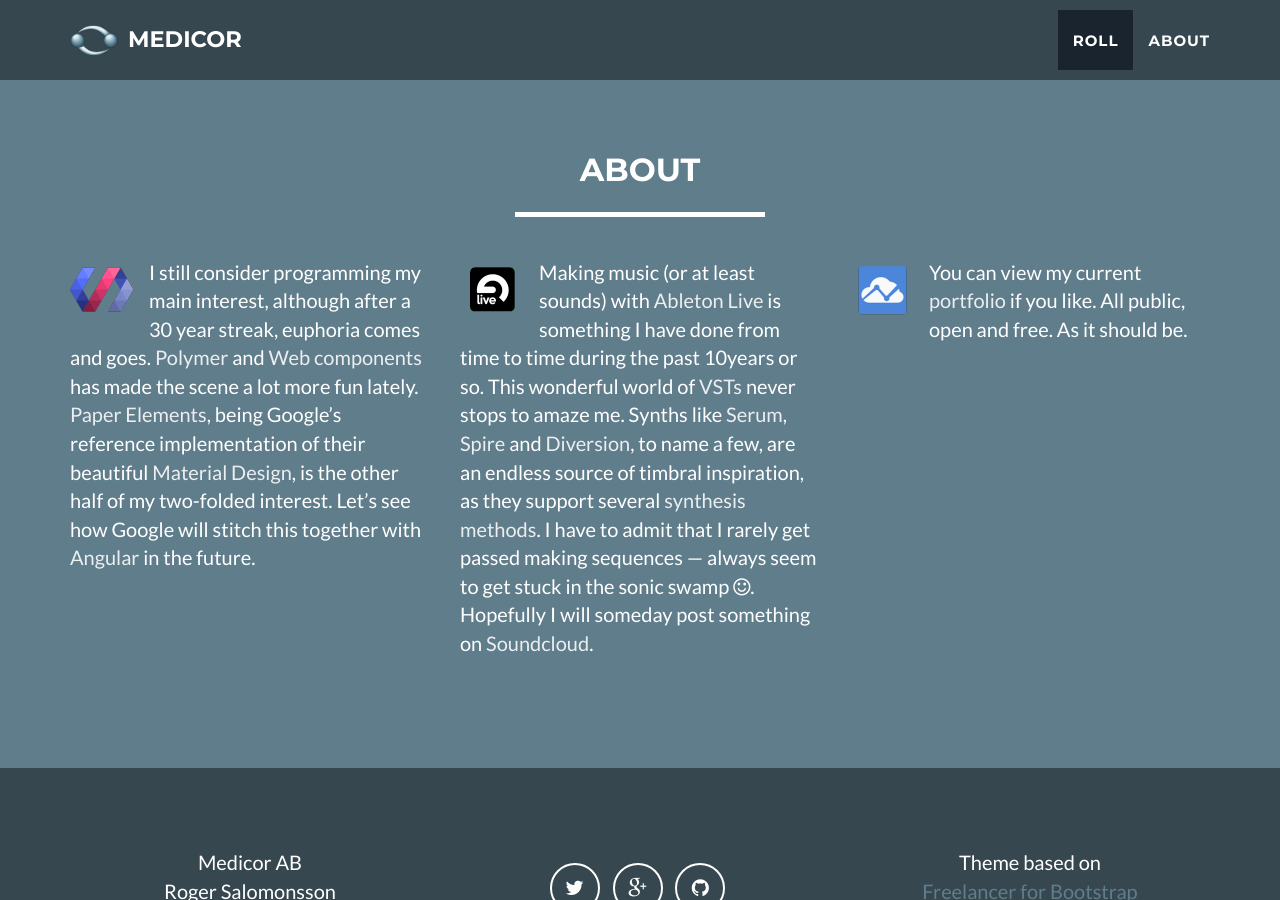
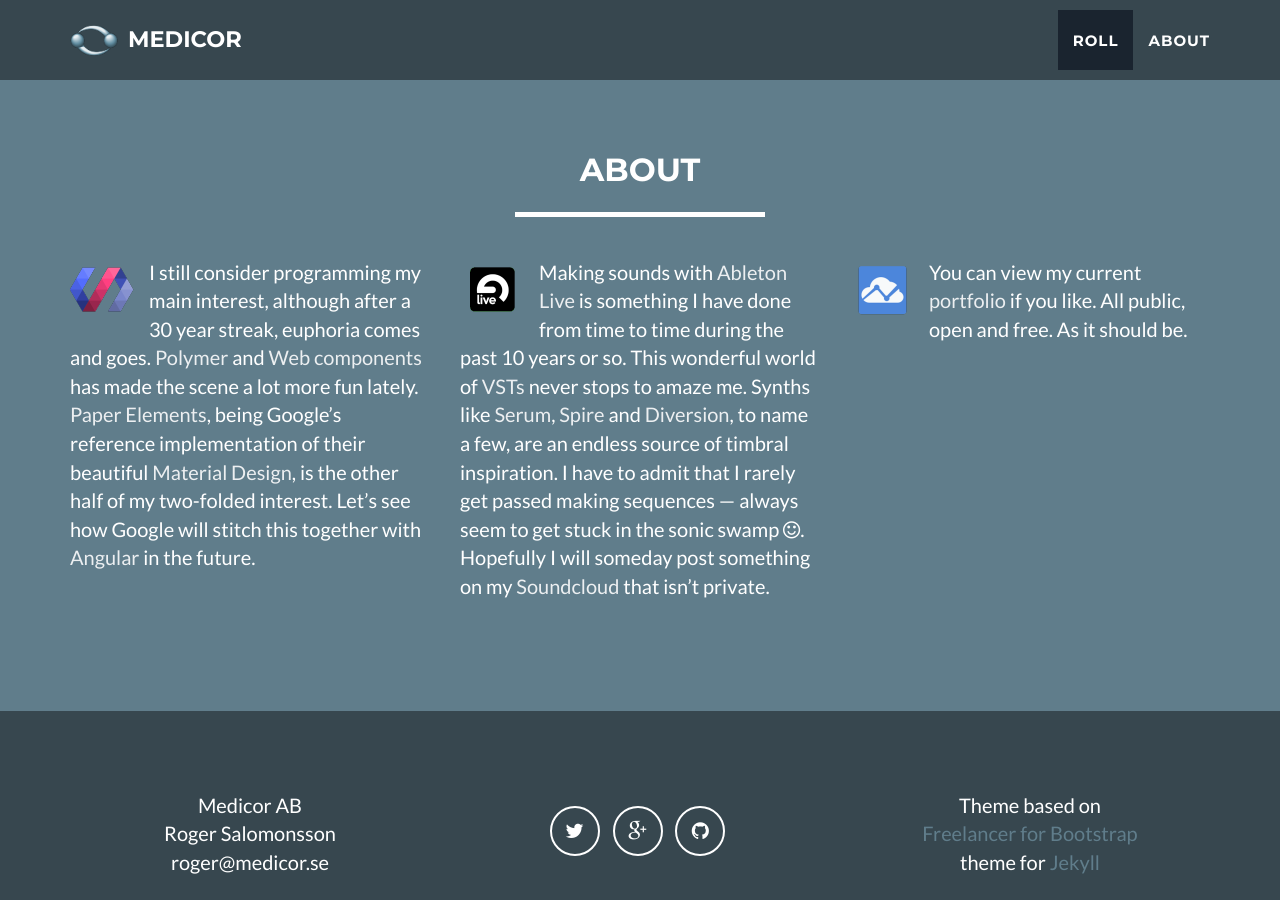
Before and after one commit to medicor/medicor.github.io, a Jekyll site: the page built from index.html, in a window 1280 px wide and 900 px high, scrolled down 1550 px. Built offline with Jekyll 4.4.1, drawn with Linux system fonts in a browser that asks for light colours; Markdown is read by kramdown in place of the engine named in the settings.

Commit message:
Published with https://stackedit.io/

```diff
--- a/_includes/about2.md
+++ b/_includes/about2.md
@@ -1,2 +1,2 @@
 <a href="https://www.ableton.com/en/live"><img src="/img/logo-ableton.png" style="float: left; margin: 0px 15px 15px 0px"></a>
-Making music (or at least sounds) with [Ableton Live](https://www.ableton.com/en/live) is something I have done from time to time during the past 10years or so. This wonderful world of [VSTs](https://en.wikipedia.org/wiki/Virtual_Studio_Technology) never stops to amaze me. Synths like [Serum](https://www.xferrecords.com/products/serum), [Spire](http://reveal-sound.com/) and [Diversion](http://dmitrysches.com/diversion), to name a few, are an endless  source of timbral inspiration, as they support several [synthesis methods](https://en.wikipedia.org/wiki/Category:Sound_synthesis_types). I have to admit that I rarely get passed making sequences &mdash; always seem to get stuck in the sonic swamp <i class="fa fa-smile-o"></i>. Hopefully I will someday post something on [Soundcloud](https://soundcloud.com/4myle).
+Making sounds with [Ableton Live](https://www.ableton.com/en/live) is something I have done from time to time during the past 10 years or so. This wonderful world of [VSTs](https://en.wikipedia.org/wiki/Virtual_Studio_Technology) never stops to amaze me. Synths like [Serum](https://www.xferrecords.com/products/serum), [Spire](http://reveal-sound.com/) and [Diversion](http://dmitrysches.com/diversion), to name a few, are an endless  source of timbral inspiration. I have to admit that I rarely get passed making sequences &mdash; always seem to get stuck in the sonic swamp <i class="fa fa-smile-o"></i>. Hopefully I will someday post something on my [Soundcloud](https://soundcloud.com/4myle) that isn't private.
```
